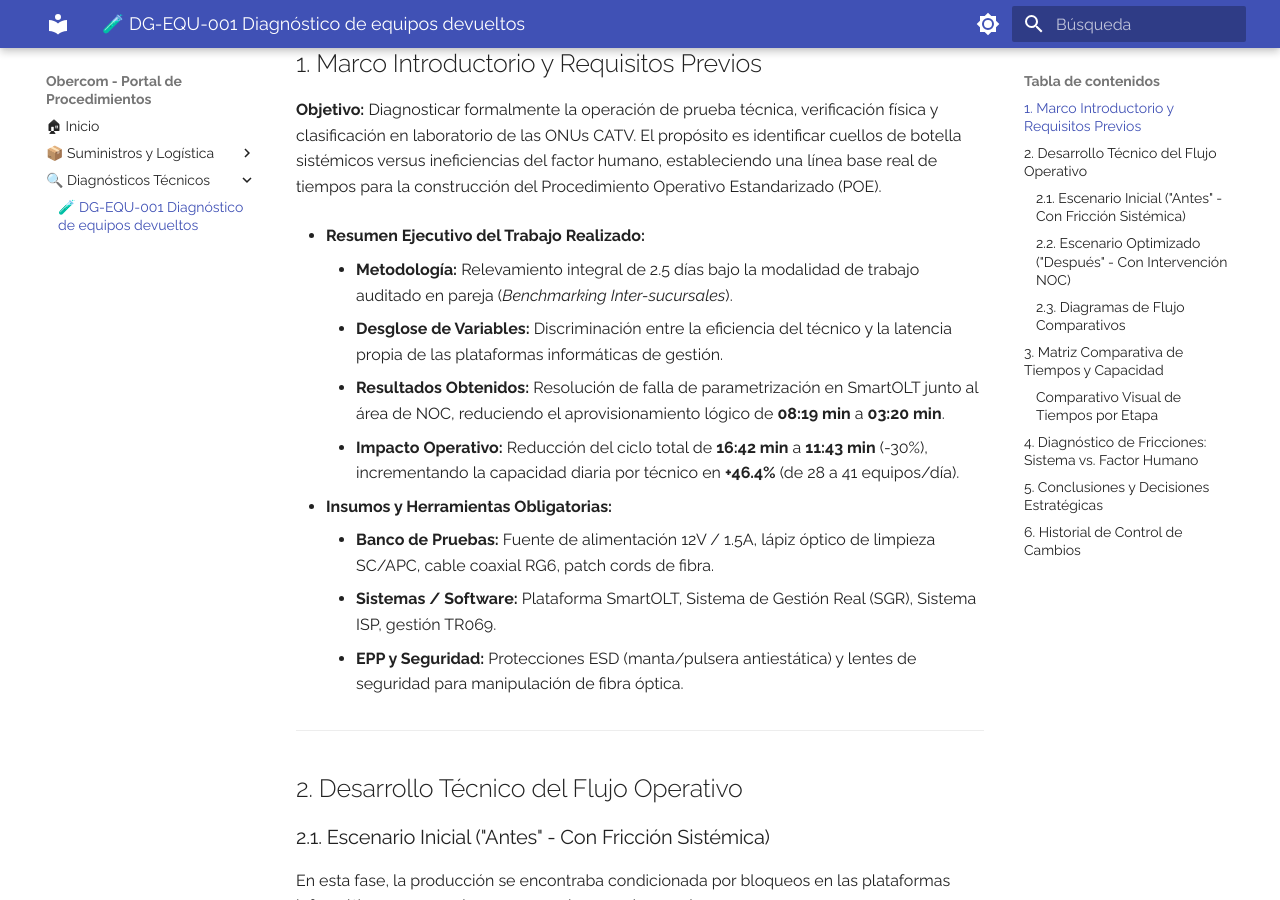
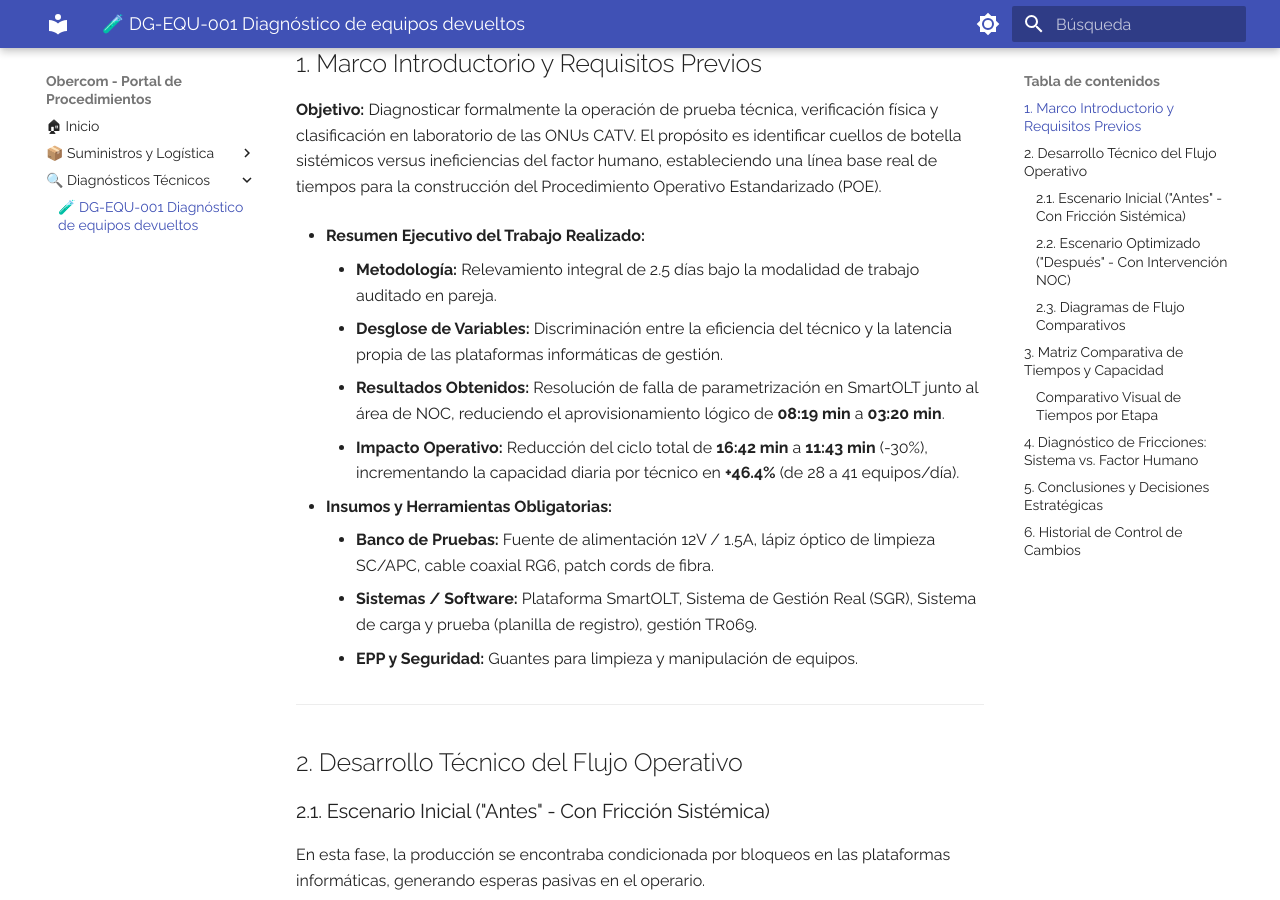
Before and after one commit to elingenierok/procedimientos-isp, an MkDocs documentation site: the page built from docs/diagnosticos/DG-EQU-001.md, in a window 1280 px wide and 900 px high, scrolled down 334 px. Built offline with MkDocs 1.6.1 and Material for MkDocs 9.7.7, drawn with Linux system fonts in a browser that asks for light colours.

Commit message:
Revise methodology and tools in DG-EQU-001.md
Updated the methodology and tools sections for clarity and detail.

```diff
--- a/docs/diagnosticos/DG-EQU-001.md
+++ b/docs/diagnosticos/DG-EQU-001.md
@@ -9,15 +9,15 @@
 **Objetivo:** Diagnosticar formalmente la operación de prueba técnica, verificación física y clasificación en laboratorio de las ONUs CATV. El propósito es identificar cuellos de botella sistémicos versus ineficiencias del factor humano, estableciendo una línea base real de tiempos para la construcción del Procedimiento Operativo Estandarizado (POE).
 
 * **Resumen Ejecutivo del Trabajo Realizado:**
-    * **Metodología:** Relevamiento integral de 2.5 días bajo la modalidad de trabajo auditado en pareja (*Benchmarking Inter-sucursales*).
+    * **Metodología:** Relevamiento integral de 2.5 días bajo la modalidad de trabajo auditado en pareja.
     * **Desglose de Variables:** Discriminación entre la eficiencia del técnico y la latencia propia de las plataformas informáticas de gestión.
     * **Resultados Obtenidos:** Resolución de falla de parametrización en SmartOLT junto al área de NOC, reduciendo el aprovisionamiento lógico de **08:19 min** a **03:20 min**.
     * **Impacto Operativo:** Reducción del ciclo total de **16:42 min** a **11:43 min** (-30%), incrementando la capacidad diaria por técnico en **+46.4%** (de 28 a 41 equipos/día).
 
 * **Insumos y Herramientas Obligatorias:**
     * **Banco de Pruebas:** Fuente de alimentación 12V / 1.5A, lápiz óptico de limpieza SC/APC, cable coaxial RG6, patch cords de fibra.
-    * **Sistemas / Software:** Plataforma SmartOLT, Sistema de Gestión Real (SGR), Sistema ISP, gestión TR069.
-    * **EPP y Seguridad:** Protecciones ESD (manta/pulsera antiestática) y lentes de seguridad para manipulación de fibra óptica.
+    * **Sistemas / Software:** Plataforma SmartOLT, Sistema de Gestión Real (SGR), Sistema de carga y prueba (planilla de registro), gestión TR069.
+    * **EPP y Seguridad:** Guantes para limpieza y manipulación de equipos.
 
 ---
 
```
